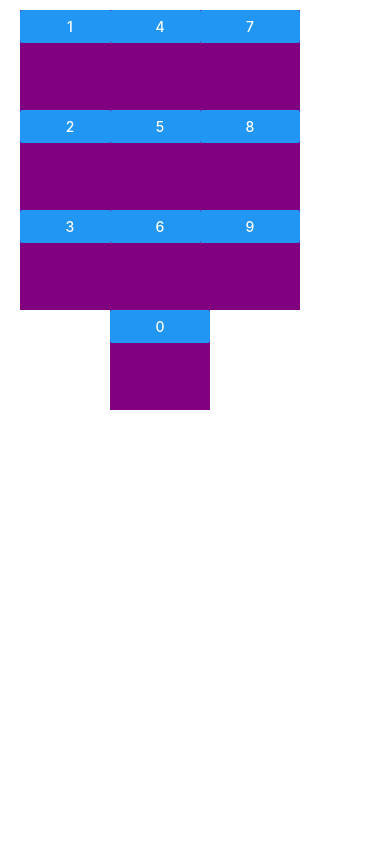
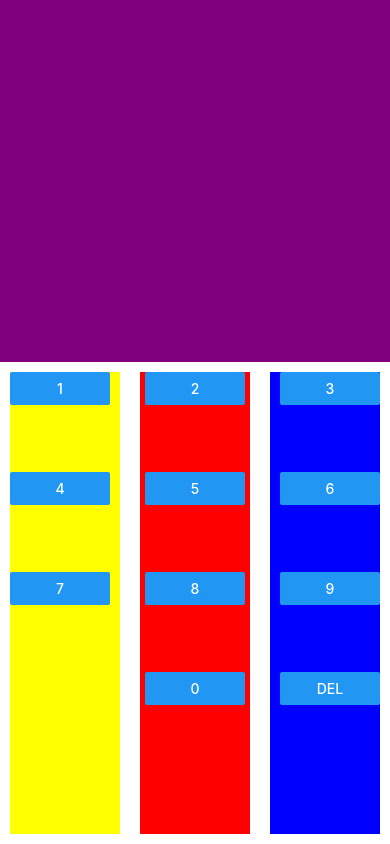
Before and after one commit to ahan1986/ReactNativeMathGame, a React Native app in the folder mathgames/: screen / in a window 390 px wide. Built offline with nearby package versions, Linux system fonts and the light colour scheme.

Commit message:
create skeleton of buttons and splace for numbers and input numbers to appear

```diff
--- a/mathgames/App.js
+++ b/mathgames/App.js
@@ -12,7 +12,7 @@ export default class App extends React.Component {
 
   // NEED TO FIX THIS. TRYING TO GENERATE BUTTONS USING LOOPS.... NO LUCK
   numButtonsGeneration1 = () => {
-    let buttons1 = ['1', '2', '3',];
+    let buttons1 = ['1', '4', '7',];
     return (
       buttons1.map(d => {
         return (
@@ -28,7 +28,7 @@ export default class App extends React.Component {
   }
 
   numButtonsGeneration2 = () => {
-    let buttons2 = ['4', '5', '6', '0'];
+    let buttons2 = ['2', '5', '8', '0'];
     return (
       buttons2.map(c => {
         return (
@@ -44,7 +44,7 @@ export default class App extends React.Component {
   }
 
   numButtonsGeneration3 = () => {
-    let buttons3 = ['7', '8', '9'];
+    let buttons3 = ['3', '6', '9', 'DEL'];
     return (
       buttons3.map(a => {
         return (
@@ -63,21 +63,26 @@ export default class App extends React.Component {
     return (
       <View style={styles.container}>
 
-        <View style={{ flexDirection: 'row', padding: 10, justifyContent: 'flex-start', flexWrap: 'wrap' }}>
-          <View style={{ width: 50, height: 50, marginHorizontal: 10, }}>
-            {this.numButtonsGeneration1()}
-          </View>
+        <View style={{ flex: 3, flexDirection: 'row', backgroundColor: 'purple' }}>
         </View>
 
-        <View style={{ flexDirection: 'row', padding: 10, justifyContent: 'center', flexWrap: 'wrap' }}>
-          <View style={{ width: 50, height: 50, marginHorizontal: 10, }}>
-            {this.numButtonsGeneration2()}
+        <View style={{ flex: 4, flexDirection: 'row' }}>
+          <View style={{ flex: 1, margin: 10, backgroundColor: 'yellow' }}>
+            <View style={{ width: 100, height: 50 }}>
+              {this.numButtonsGeneration1()}
+            </View>
           </View>
-        </View>
 
-        <View style={{ flexDirection: 'row', padding: 10, justifyContent: 'flex-end', flexWrap: 'wrap' }}>
-          <View style={{ width: 50, height: 50, marginHorizontal: 10, }}>
-            {this.numButtonsGeneration3()}
+          <View style={{ flex: 1, margin: 10, alignItems: 'center', backgroundColor: 'red' }}>
+            <View style={{ width: 100, height: 50 }}>
+              {this.numButtonsGeneration2()}
+            </View>
+          </View>
+
+          <View style={{ flex: 1, margin: 10, alignItems: 'flex-end', backgroundColor: 'blue' }}>
+            <View style={{ width: 100, height: 50 }}>
+              {this.numButtonsGeneration3()}
+            </View>
           </View>
         </View>
 
@@ -90,7 +95,7 @@ const styles = StyleSheet.create({
   container: {
     flex: 1,
     backgroundColor: '#fff',
-    flexDirection: 'row',
+    flexDirection: 'column',
   },
 
 });
--- a/mathgames/components/NumButtons.js
+++ b/mathgames/components/NumButtons.js
@@ -4,7 +4,7 @@ import { Button, View } from 'react-native';
 
 const NumButtons = props => {
     return (
-        <View style={{height: 100, width: 100, backgroundColor: 'purple'}}>
+        <View style={{height: 100, width: 100}}>
             <Button onPress={() => props.buttonPressed(props.num)} title={props.num}/>
         </View>
     )
```
